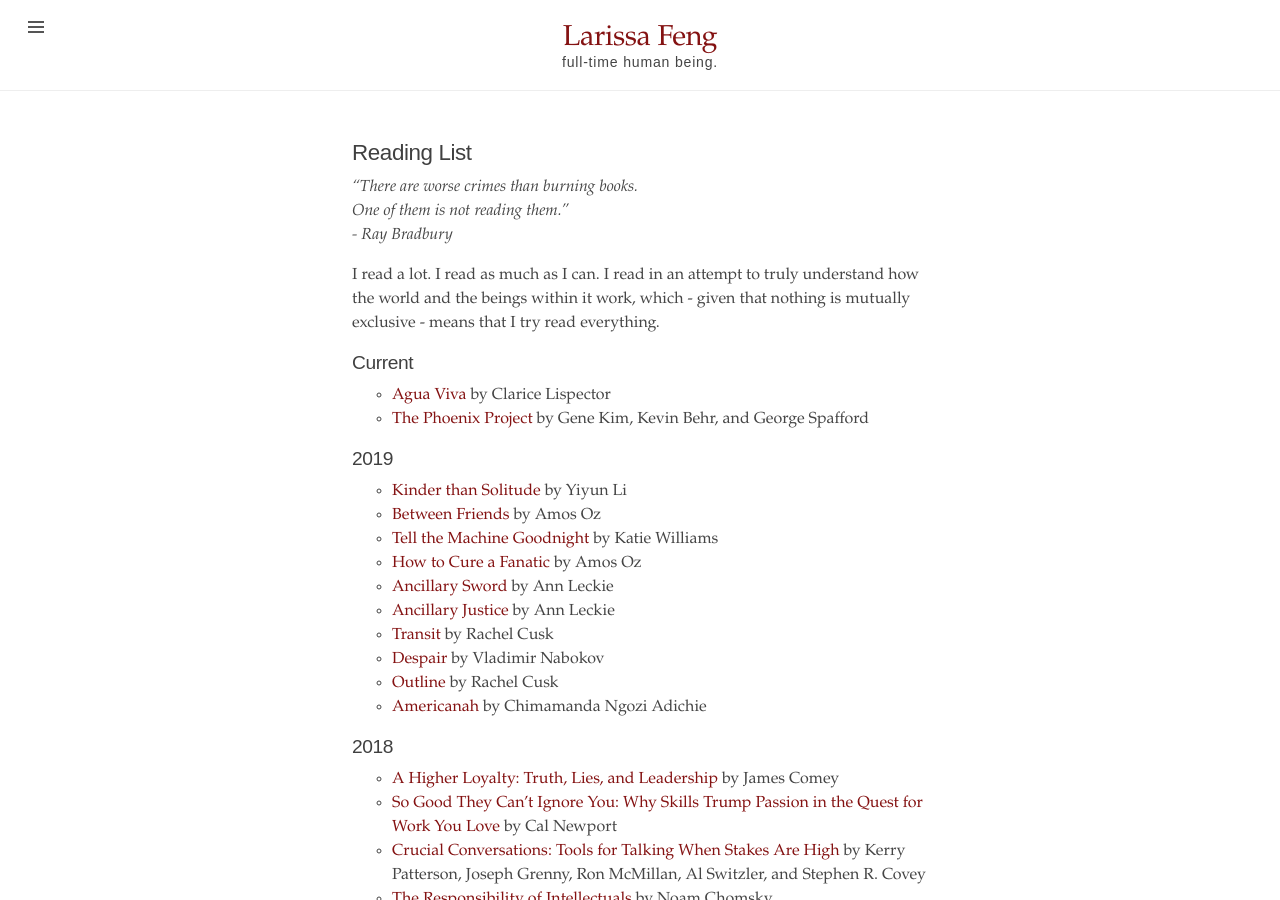
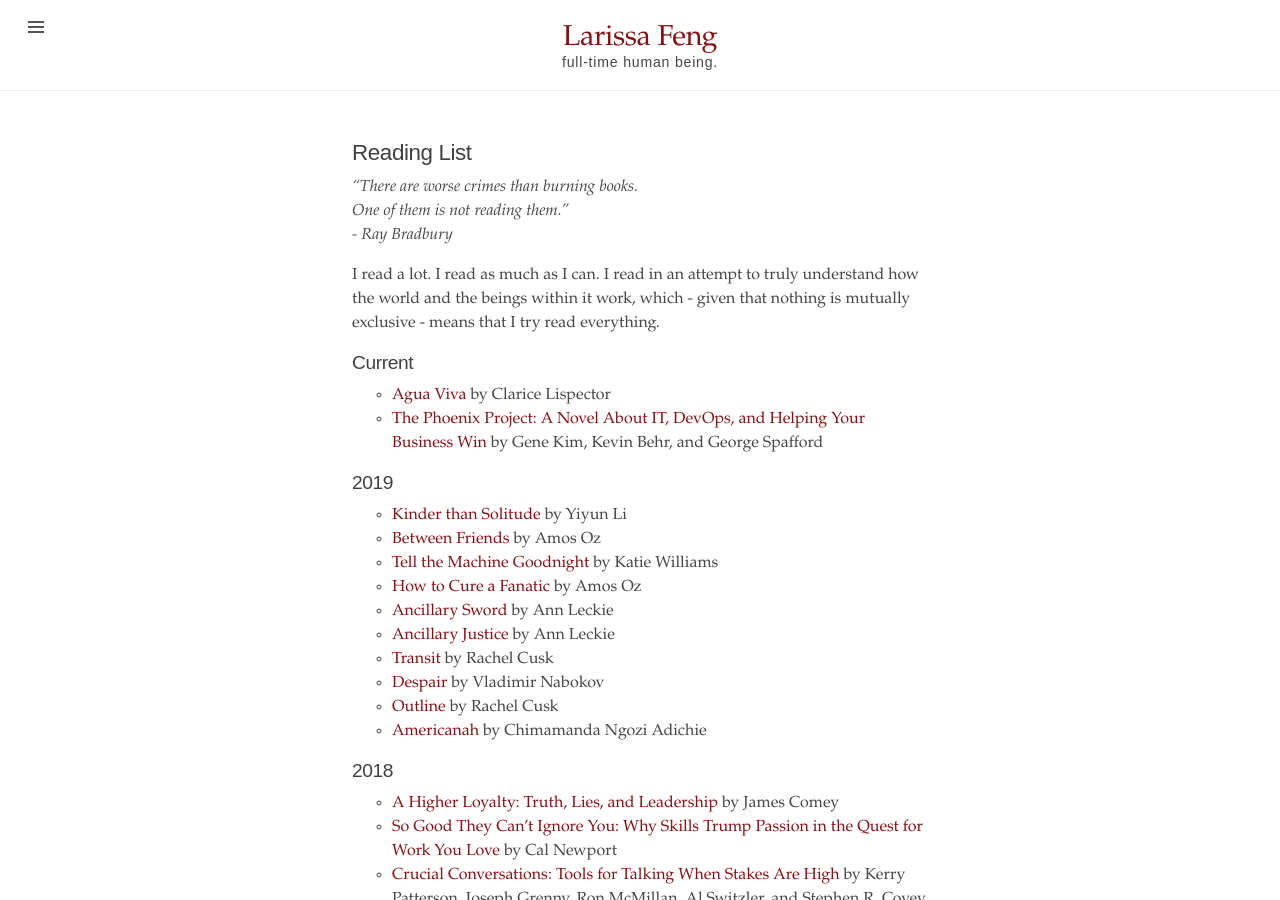
Before and after one commit to mondayrain/mondayrain.github.io, a Jekyll site: the page built from reading_list.md, in a window 1280 px wide and 900 px high. Built offline with Jekyll 4.4.1, drawn with Linux system fonts in a browser that asks for light colours.

Commit message:
Update reading_list.md

```diff
--- a/reading_list.md
+++ b/reading_list.md
@@ -11,7 +11,7 @@ I read a lot. I read as much as I can. I read in an attempt to truly understand
 
 ## Current
 - [Agua Viva](https://www.goodreads.com/book/show/19185192-gua-viva) by Clarice Lispector
-- [The Phoenix Project](https://www.goodreads.com/book/show/17255186-the-phoenix-project) by Gene Kim, Kevin Behr, and George Spafford
+- [The Phoenix Project: A Novel About IT, DevOps, and Helping Your Business Win](https://www.goodreads.com/book/show/17255186-the-phoenix-project) by Gene Kim, Kevin Behr, and George Spafford
 
 
 ## 2019
```
